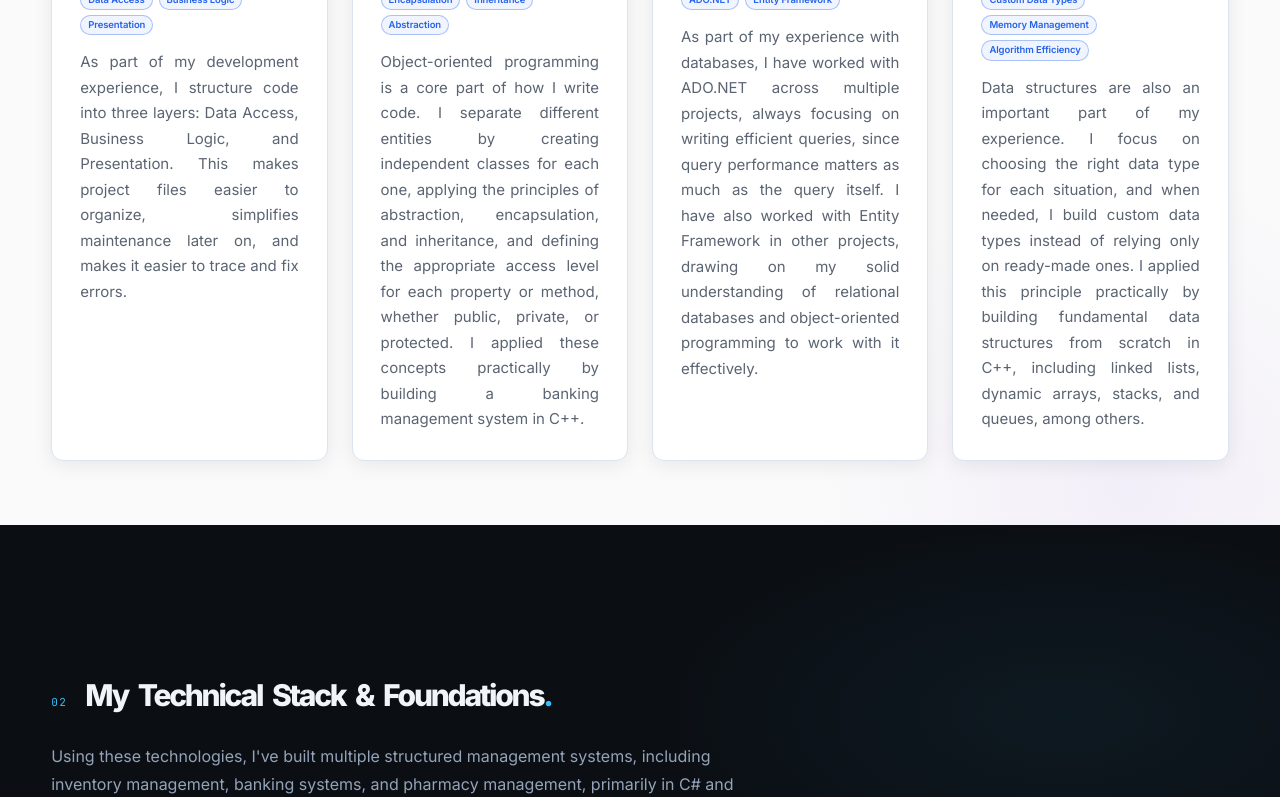
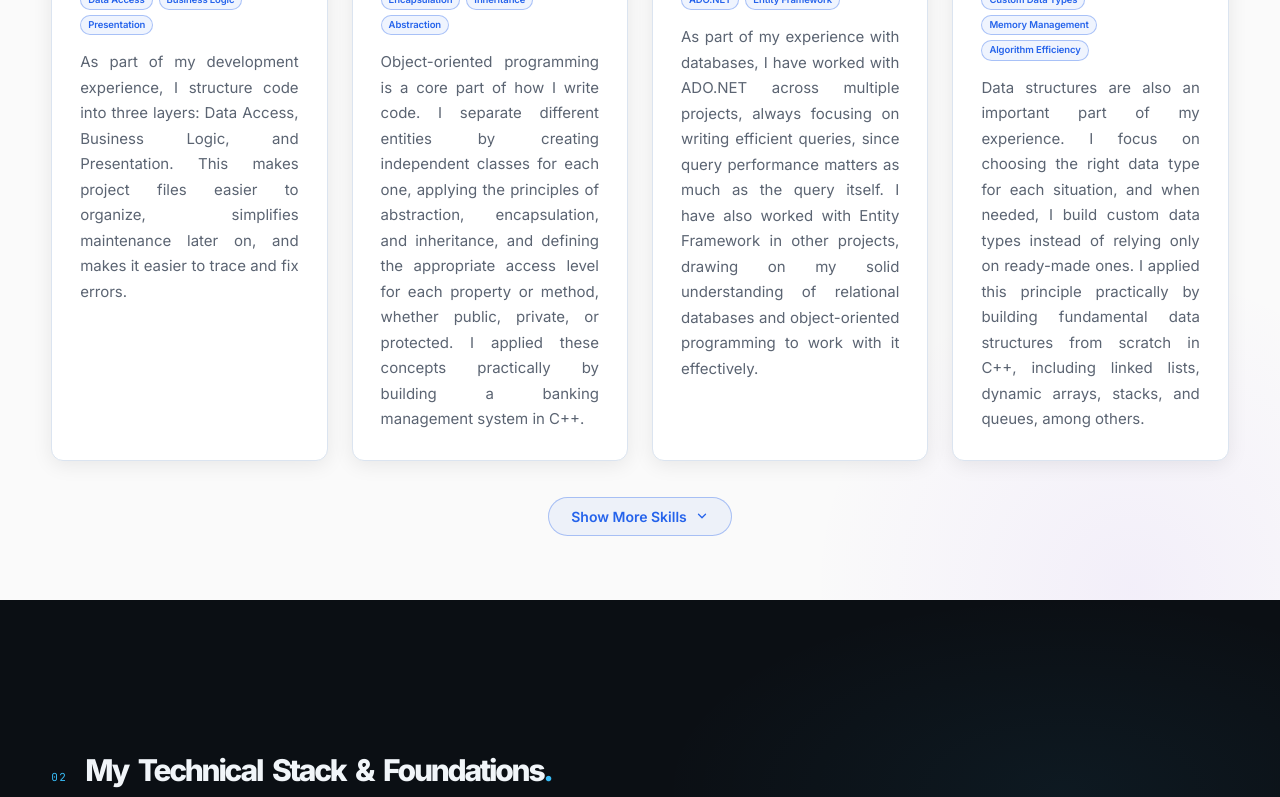
Before and after one commit to aymanhabbashprogramming/aymanhabbashprogramming.github.io, a React app: page / in a window 1280 px wide. Shown: the part 1138-1935 px from the top of the page. Built offline with nearby package versions, Linux system fonts and the light colour scheme; the HTML template or start-up script is replaced by a standard one.

Commit message:
Add Show More Skills toggle to About section

```diff
--- a/src/components/AboutMe.css
+++ b/src/components/AboutMe.css
@@ -197,6 +197,57 @@
   white-space: nowrap;
 }
 
+/* --- زر عرض المزيد --- */
+.about__more {
+  display: flex;
+  flex-direction: column;
+  align-items: center;
+  margin-top: clamp(24px, 3vw, 36px);
+}
+
+.about__more-toggle {
+  display: inline-flex;
+  align-items: center;
+  gap: 8px;
+  padding: 10px 22px;
+  border: 1px solid rgb(37 99 235 / 35%);
+  border-radius: 999px;
+  background: rgb(37 99 235 / 6%);
+  color: var(--sky);
+  font-family: inherit;
+  font-size: 14px;
+  font-weight: 600;
+  cursor: pointer;
+  transition: background-color 0.25s ease, border-color 0.25s ease;
+}
+
+.about__more-toggle:hover {
+  background: rgb(37 99 235 / 12%);
+  border-color: rgb(37 99 235 / 50%);
+}
+
+.about__more-chevron {
+  display: flex;
+  align-items: center;
+  justify-content: center;
+  transition: transform 0.25s ease;
+}
+.about__more-chevron svg { width: 14px; height: 14px; }
+.about__more-chevron--up { transform: rotate(180deg); }
+
+.about__more-panel {
+  width: 100%;
+  margin-top: 20px;
+  padding: clamp(20px, 2.5vw, 28px);
+  border: 1px dashed var(--border);
+  border-radius: 12px;
+  background: var(--surface);
+  color: var(--muted);
+  font-size: 14px;
+  text-align: center;
+}
+.about__more-panel p { margin: 0; }
+
 /* --- تأثيرات الدخول عند الظهور --- */
 .about__heading,
 .about__card {
--- a/src/components/AboutMe.jsx
+++ b/src/components/AboutMe.jsx
@@ -36,6 +36,12 @@ const ClassesIcon = () => (
     <rect x="14" y="3" width="7" height="7" rx="1.5" />
     <rect x="8.5" y="14" width="7" height="7" rx="1.5" />
     <path d="M6.5 10v2a2 2 0 0 0 2 2h1M17.5 10v2a2 2 0 0 0-2 2h-1" />
+  </svg>
+)
+
+const ChevronIcon = () => (
+  <svg viewBox="0 0 24 24" fill="none" stroke="currentColor" strokeWidth="2.2" strokeLinecap="round" strokeLinejoin="round">
+    <path d="M6 9l6 6 6-6" />
   </svg>
 )
 
@@ -84,6 +90,7 @@ function AboutMe() {
   const { t, language } = useLanguage()
   const sectionRef = useRef(null)
   const [isVisible, setIsVisible] = useState(false)
+  const [showMore, setShowMore] = useState(false)
 
   useEffect(() => {
     const section = sectionRef.current
@@ -142,6 +149,27 @@ function AboutMe() {
             )
           })}
         </div>
+
+        <div className="about__more">
+          <button
+            type="button"
+            className="about__more-toggle"
+            aria-expanded={showMore}
+            aria-controls="about-more-panel"
+            onClick={() => setShowMore((prev) => !prev)}
+          >
+            {showMore ? 'Show Less' : 'Show More Skills'}
+            <span className={`about__more-chevron ${showMore ? 'about__more-chevron--up' : ''}`} aria-hidden="true">
+              <ChevronIcon />
+            </span>
+          </button>
+
+          {showMore && (
+            <div id="about-more-panel" className="about__more-panel">
+              <p>More skills coming soon.</p>
+            </div>
+          )}
+        </div>
       </div>
     </section>
   )
```
